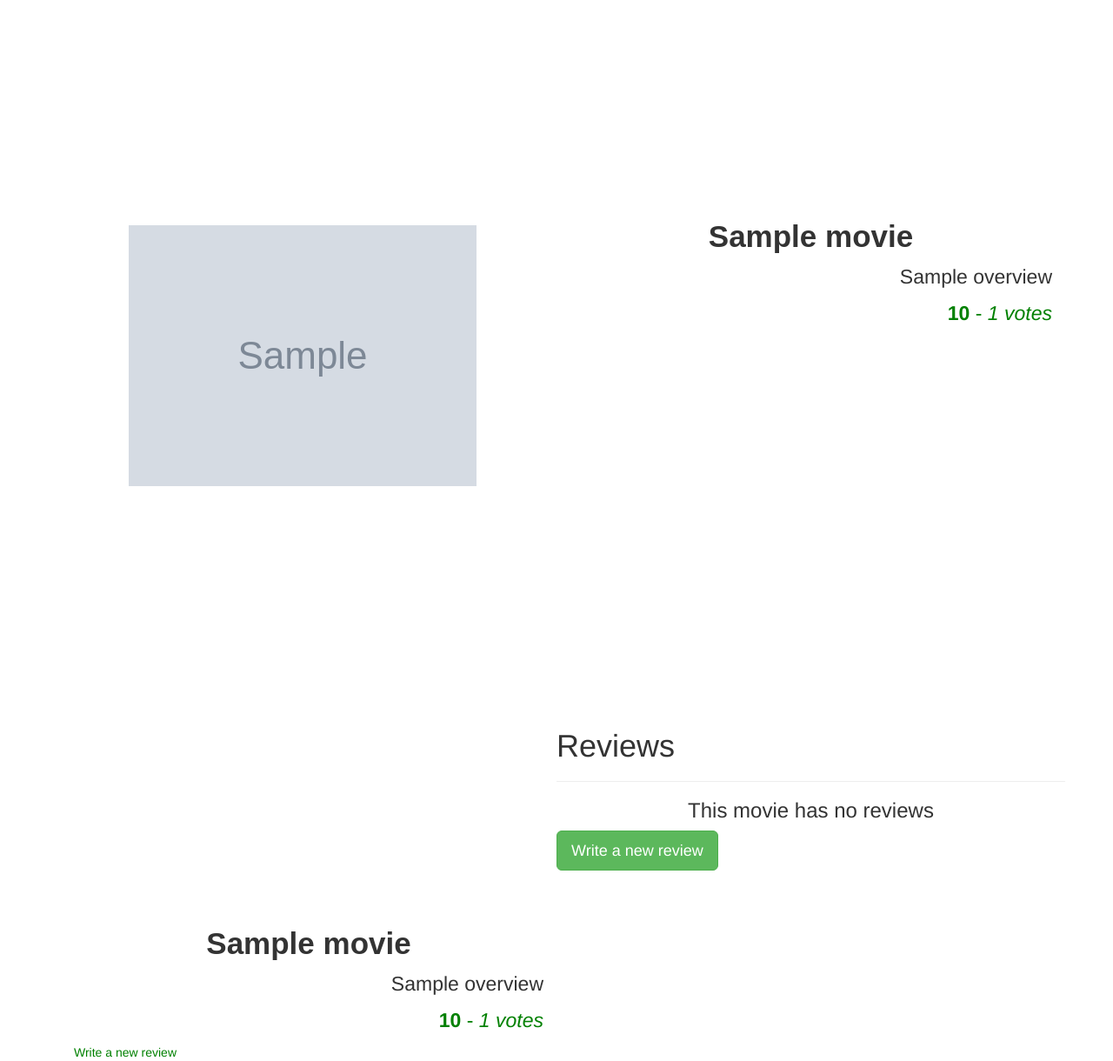
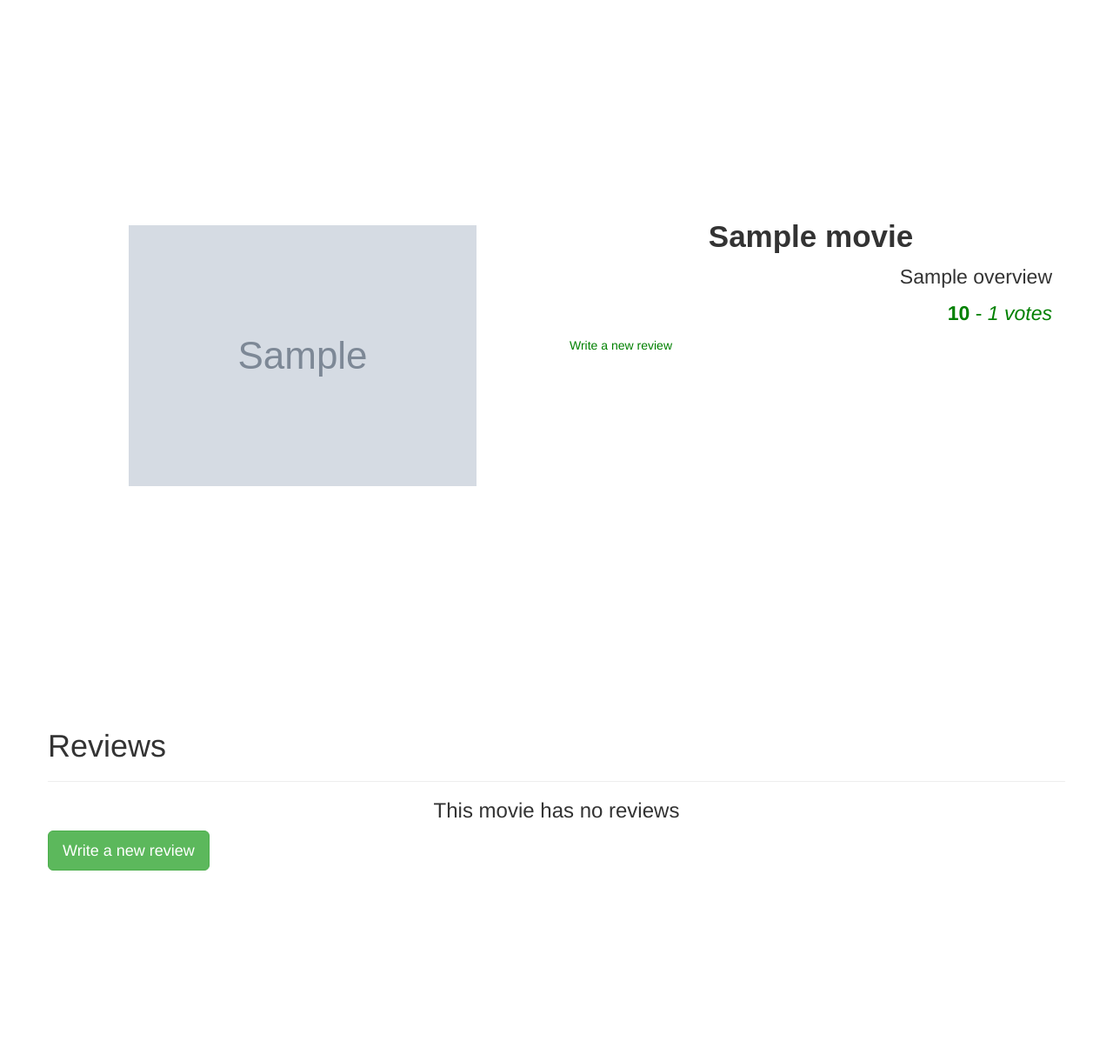
Before and after one commit to wangechimk/watchlist, a Flask app: template app/templates/movie.html in a window 1280 px wide. Shown: the part 73-1293 px from the top of the page at 87% size. After the commit the page ends 1074 px from the top, so only its background shows below. Run offline with Flask 2, Linux system fonts and the light colour scheme; the template is opened without the code that fills it: most values are stand-ins (such as "Sample title", 1, 10 or a date in 2020); grey boxes marked "Sample" are stand-in pictures; parts of the project's set-up code (start-up, migrations or seed data) failed here and were passed over; some libraries are stand-ins or nearby versions.

Commit message:
displaying reviews andmaking search changes

```diff
--- a/app/config.py
+++ b/app/config.py
@@ -2,7 +2,7 @@ class Config:
     """
     General configuration parent class
     """
-    MOVIE_API_BASE_URL ='https://api.themoviedb.org/3/movie/?{}?api_key={}'
+    MOVIE_API_BASE_URL ='https://api.themoviedb.org/3/movie/{}?api_key={}'
 
 
 
@@ -13,7 +13,7 @@ class ProdConfig(Config):
     Args:
         Config: The parent configuration class with General configuration settings
     """
-    pass
+
 
 
 class DevConfig(Config):
@@ -29,4 +29,4 @@ class Config:
     """
     General configuration parent class
     """
-    MOVIE_API_BASE_URL ='https://api.themoviedb.org/3/movie/?{}?api_key={}'
+    MOVIE_API_BASE_URL ='https://api.themoviedb.org/3/movie/{}?api_key={}'
--- a/app/request.py
+++ b/app/request.py
@@ -18,7 +18,6 @@ def get_movies(category):
 
     with urllib.request.urlopen(get_movies_url) as url:
         get_movies_data = url.read()
-        print(get_movies_data,"get_movies_data")
         get_movies_response = json.loads(get_movies_data)
 
         movie_results = None
@@ -55,10 +54,11 @@ def process_results(movie_list):
     return movie_results
 def get_movie(id):
     get_movie_details_url = base_url.format(id,api_key)
-
+    print()
     with urllib.request.urlopen(get_movie_details_url) as url:
         movie_details_data = url.read()
         movie_details_response = json.loads(movie_details_data)
+        # print(movie_details_response.keys(), 'movie_details_response')
 
         movie_object = None
         if movie_details_response:
@@ -70,6 +70,7 @@ def get_movie(id):
             vote_count = movie_details_response.get('vote_count')
 
             movie_object = Movie(id,title,overview,poster,vote_average,vote_count)
+
 
     return movie_object
 def search_movie(movie_name):
--- a/app/templates/index.html
+++ b/app/templates/index.html
@@ -7,7 +7,6 @@
     {{ super() }}
     <link rel="stylesheet" href="{{url_for('static',filename='css/index.css')}}">
 {% endblock %}
-
 <!-- Content block -->
 {% block content %}
 
--- a/app/templates/macros.html
+++ b/app/templates/macros.html
@@ -1,3 +1,4 @@
+<!-- Displaying movie list macro  -->
 {% macro displayMovieList(movie_list) %}
 
     {% for movie in movie_list %}
@@ -17,11 +18,13 @@
 {% macro displayReviews(review_list) %}
 
     {% for review in review_list %}
+    <div class="col-xs-12 col-sm-4 col-md-4 col-lg-4 review-card">
+      <h2> {{ review.title}} </h2>
+      <p> {{ review.review | truncate(30) }}</p>
+  </div>
 
-    <div class="col-xs-12 col-sm-4 col-md-4 col-lg-4 review-card">
-        <h2> {{ review.title}} </h2>
-        <p> {{ review.review | truncate(30) }}</p>
-    </div>
+
+
     {% endfor %}
 
 {% endmacro %}
--- a/app/templates/movie.html
+++ b/app/templates/movie.html
@@ -1,5 +1,6 @@
 {% extends 'base.html'%}
 {% import 'macros.html' as macro%}
+
 
 <!-- Styles block -->
 
@@ -21,20 +22,16 @@
             <h3>{{ movie.title }}</h3>
 
             <p class="overview"> {{ movie.overview }}</p>
-            <p class="ratings"> <b> {{ movie.vote_average }}</b> - <i>{{ movie.vote_count}} votes </i> </p>
-
-
-        </div>
-    </div>
-    <div class="col-xs-6 col-sm-6 col-md-6 col-lg-6 movie-details">
-        <h3>{{ movie.title }}</h3>
-
-        <p class="overview"> {{ movie.overview }}</p>
 
             <p class="ratings"> <b> {{ movie.vote_average }}</b> - <i>{{ movie.vote_count}} votes </i> </p>
             <a class="ratings" href="/movie/review/new/{{movie.id}}"> Write a new review</a>
 
+
         </div>
+
+
+    </div>
+
     <div class="row">
 
         <h1>Reviews</h1>
@@ -42,6 +39,8 @@
 
         {% if reviews %}
         {{macro.displayReviews(reviews)}}
+
+
 
         {% else%}
             <h3 class="text-center">This movie has no reviews </h3>
--- a/app/templates/new_review.html
+++ b/app/templates/new_review.html
@@ -12,6 +12,7 @@
         <div class="col-md-4">
 
             {{ wtf.quick_form(review_form) }}
+
         </div>
 
     </div>
--- a/app/views.py
+++ b/app/views.py
@@ -4,7 +4,7 @@ from .request import get_movies,get_movie
 from .request import get_movies,search_movie
 from flask import render_template,request,redirect,url_for
 from .forms import ReviewForm
-from .models import review
+from  models import review
 Review = review.Review
 
 # Views
```
Also changed, not shown: app/templates/movie_reviews.html (added, +10 -0 lines), app/templates/review.html (added, +16 -0 lines), app/movie-test.py (renamed from movie-test.py), models/review.py (renamed from models/reviews.py). Lines whose indentation alone changed are shown as unchanged.
